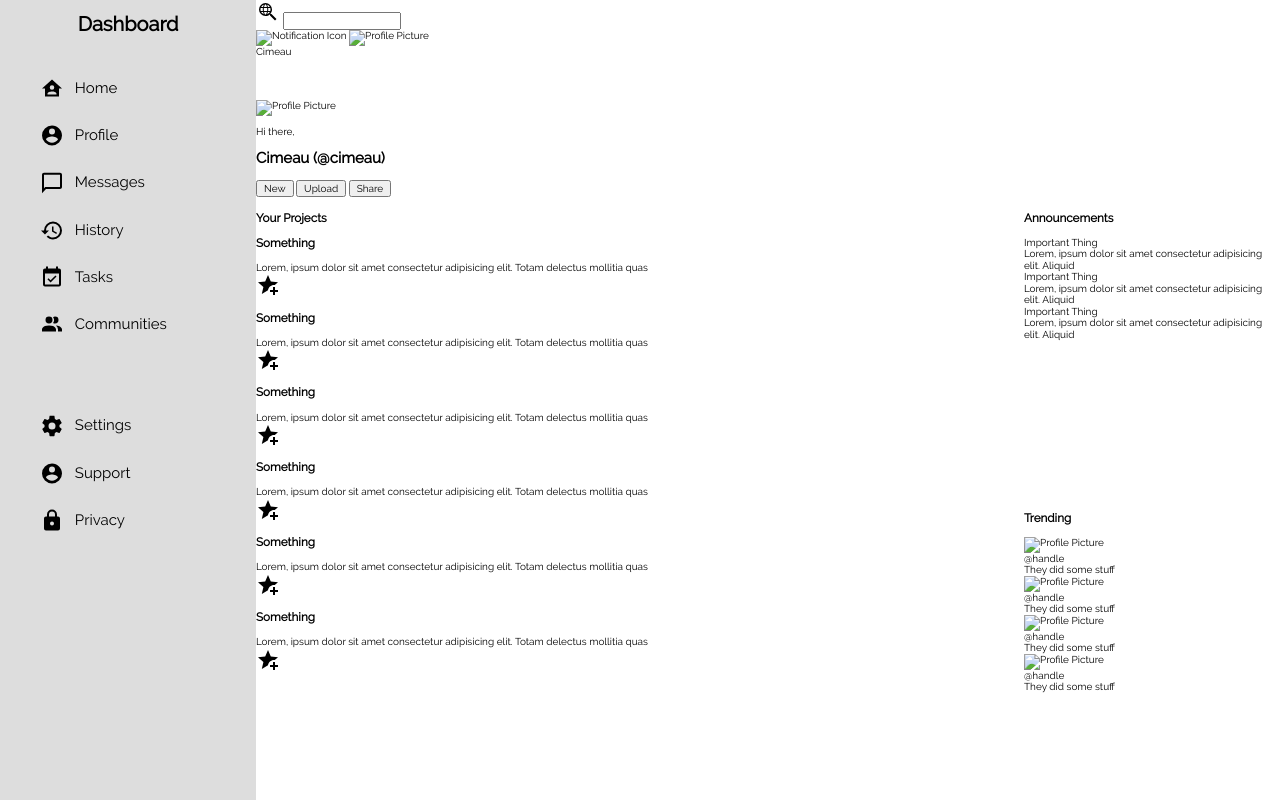
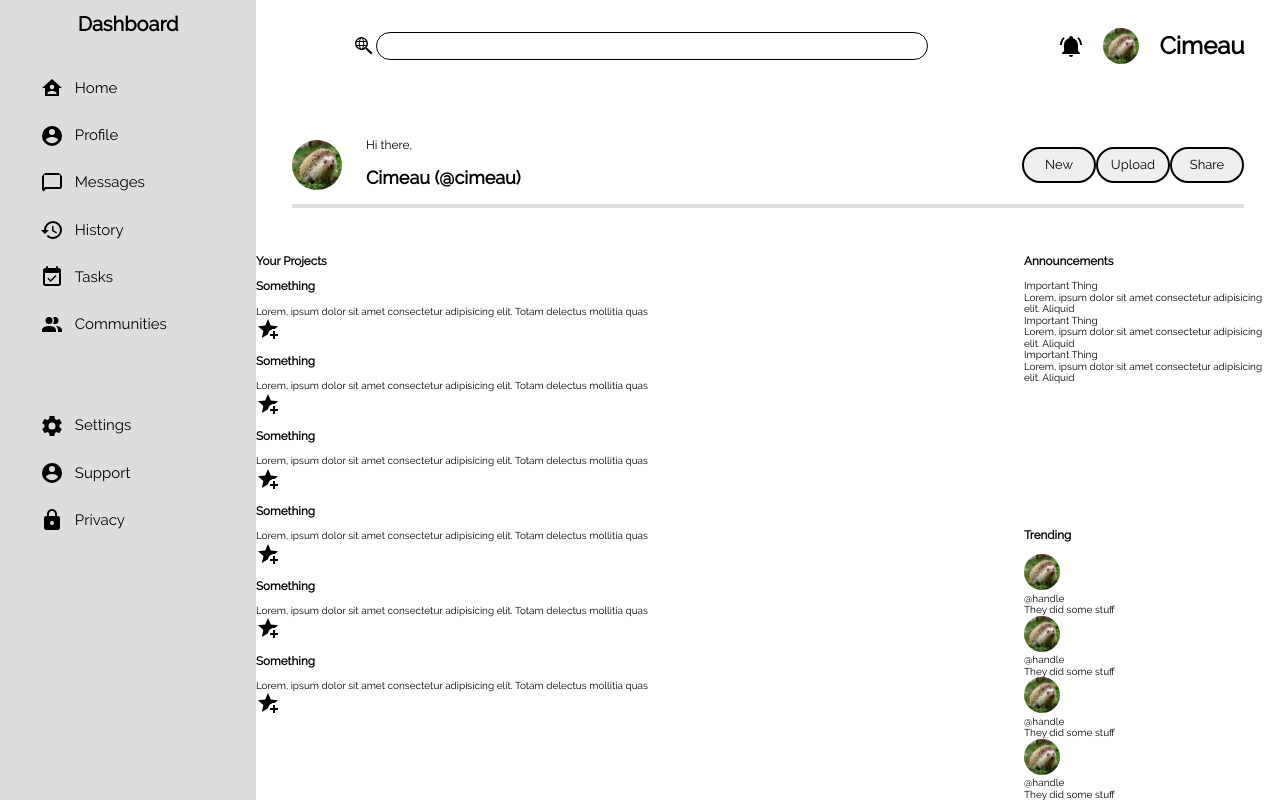
Before and after one commit to Blurr327/admin-dashboard, a plain HTML site: page index.html in a window 1280 px wide. Drawn offline with Linux system fonts and the light colour scheme.

Commit message:
feat(css): finish header css

```diff
--- a/css/style.css
+++ b/css/style.css
@@ -10,7 +10,13 @@ body {
 
 .icon {
     width: 2.4rem;
-    height:auto;
+    height:2.4rem;
+}
+
+img {
+    width:3.6rem;
+    height:3.6rem;
+    border-radius: 3.6rem;
 }
 
 /* Setting up the layout */
@@ -67,4 +73,77 @@ ul {
 li {
     display:flex;
     gap:5%;
+    align-items: center;
 }
+
+
+/* Hero Styling */
+
+.hero {
+    display:grid;
+    grid-template: 1fr / 3fr 1fr;
+}
+
+.search input {
+    width:70%;
+    outline:none;
+    border:.1rem solid black;
+    border-radius:2.4rem;
+    height:2.4rem;
+    background-color:white;
+    padding-left:.6em;
+}
+
+.search {
+    display:flex;
+    align-items: center;
+    justify-content: center;
+    font-size:1.6rem;
+}
+
+.profile-related {
+    display:flex;
+    align-items: center;
+    justify-content: center;
+    gap:2rem;
+    font-size:2.4rem;
+    font-weight:bold;
+}
+
+/* Control Section */
+
+.controls {
+    display:grid;
+    grid-template:1fr / 4fr 1fr;
+    align-items:center;
+    margin:3.6rem;
+    border-bottom: .4rem solid #ddd;
+}
+
+.greeting {
+    display:flex;
+    gap:2.4rem;
+    align-items: center;
+}
+.greeting img {
+    width:5rem;
+    height:5rem;
+    border-radius:5rem;
+}
+
+.greeting-text {
+    font-size:1.2rem;
+}
+
+.buttons {
+    display:flex;
+    justify-content: space-around;
+}
+
+.buttons button {
+    width:7.4rem;
+    height:3.6rem;
+    border: .2rem solid black;
+    border-radius:2.4rem;
+    font-size:1.3rem;
+}
--- a/index.html
+++ b/index.html
@@ -59,7 +59,7 @@
                     <p>Support</p>
                 </li>
                 <li class="action">
-                    <img src="assets/icons/privacy.svg" alt="" class="icon">
+                    <img src="assets/icons/privacy.svg" alt="Privacy Icon" class="icon">
                     <p>Privacy</p>
                 </li>
             </ul>
@@ -73,18 +73,22 @@
             <img src="assets/icons/search.svg" alt="Search Icon" class="icon">
             <input type="text">
         </div>
-        <img src="assets/icons/notification.svg" alt="Notification Icon" class="icon">
-        <img src="assets/images/profile-picutre.png" alt="Profile Picture" class="pfp">
-        <div class="profile-name">Cimeau</div>
+        <div class="profile-related">
+            <img src="assets/icons/notification.svg" alt="Notification Icon" class="icon">
+            <img src="assets/images/profile-picture.jpeg" alt="Profile Picture" class="pfp">
+            <div class="profile-name">Cimeau</div>
+        </div>
     </div>
 
     <!-- controls -->
 
     <div class="controls">
-        <img src="assets/images/profile-picutre.png" alt="Profile Picture" class="pfp">
         <div class="greeting">
-            <p>Hi there, </p>
-            <h2>Cimeau (@cimeau)</h2>
+            <img src="assets/images/profile-picture.jpeg" alt="Profile Picture" class="pfp">
+            <div class="greeting-text">
+                <p>Hi there, </p>
+                <h2>Cimeau (@cimeau)</h2>
+            </div>
         </div>
         <div class="buttons">
             <button>New</button>
@@ -181,22 +185,22 @@
         <h3>Trending</h3>
         <div class="container">
             <div class="profile-card">
-                <img src="assets/images/profile-picture.png" alt="Profile Picture" class="pfp">
+                <img src="assets/images/profile-picture.jpeg" alt="Profile Picture" class="pfp">
                 <div class="handle">@handle</div>
                 <div class="summary">They did some stuff</div>
             </div>
             <div class="profile-card">
-                <img src="assets/images/profile-picture.png" alt="Profile Picture" class="pfp">
+                <img src="assets/images/profile-picture.jpeg" alt="Profile Picture" class="pfp">
                 <div class="handle">@handle</div>
                 <div class="summary">They did some stuff</div>
             </div>
             <div class="profile-card">
-                <img src="assets/images/profile-picture.png" alt="Profile Picture" class="pfp">
+                <img src="assets/images/profile-picture.jpeg" alt="Profile Picture" class="pfp">
                 <div class="handle">@handle</div>
                 <div class="summary">They did some stuff</div>
             </div>
             <div class="profile-card">
-                <img src="assets/images/profile-picture.png" alt="Profile Picture" class="pfp">
+                <img src="assets/images/profile-picture.jpeg" alt="Profile Picture" class="pfp">
                 <div class="handle">@handle</div>
                 <div class="summary">They did some stuff</div>
             </div>
```
Also changed, not shown: assets/icons/notification.svg (added).
